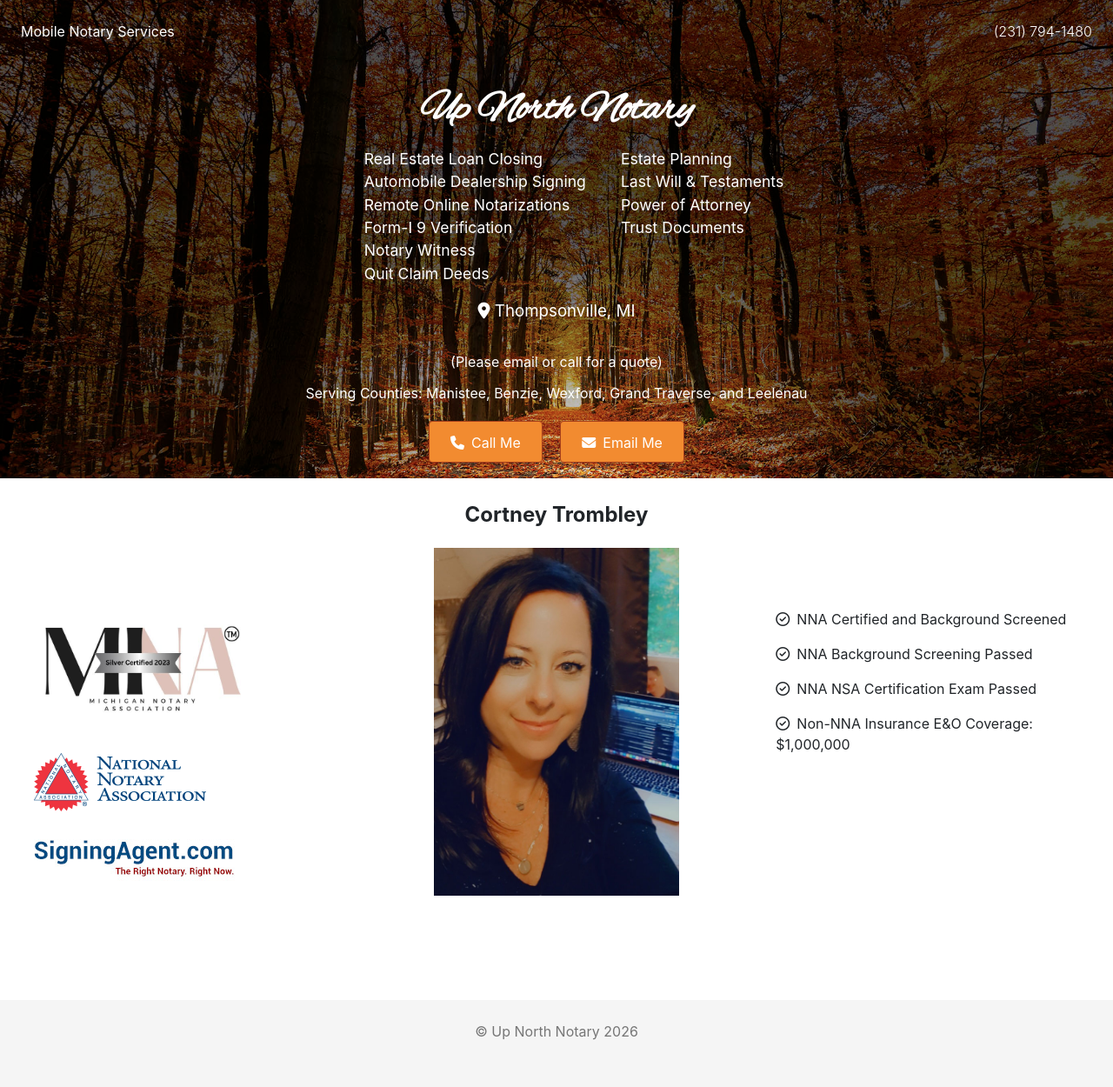
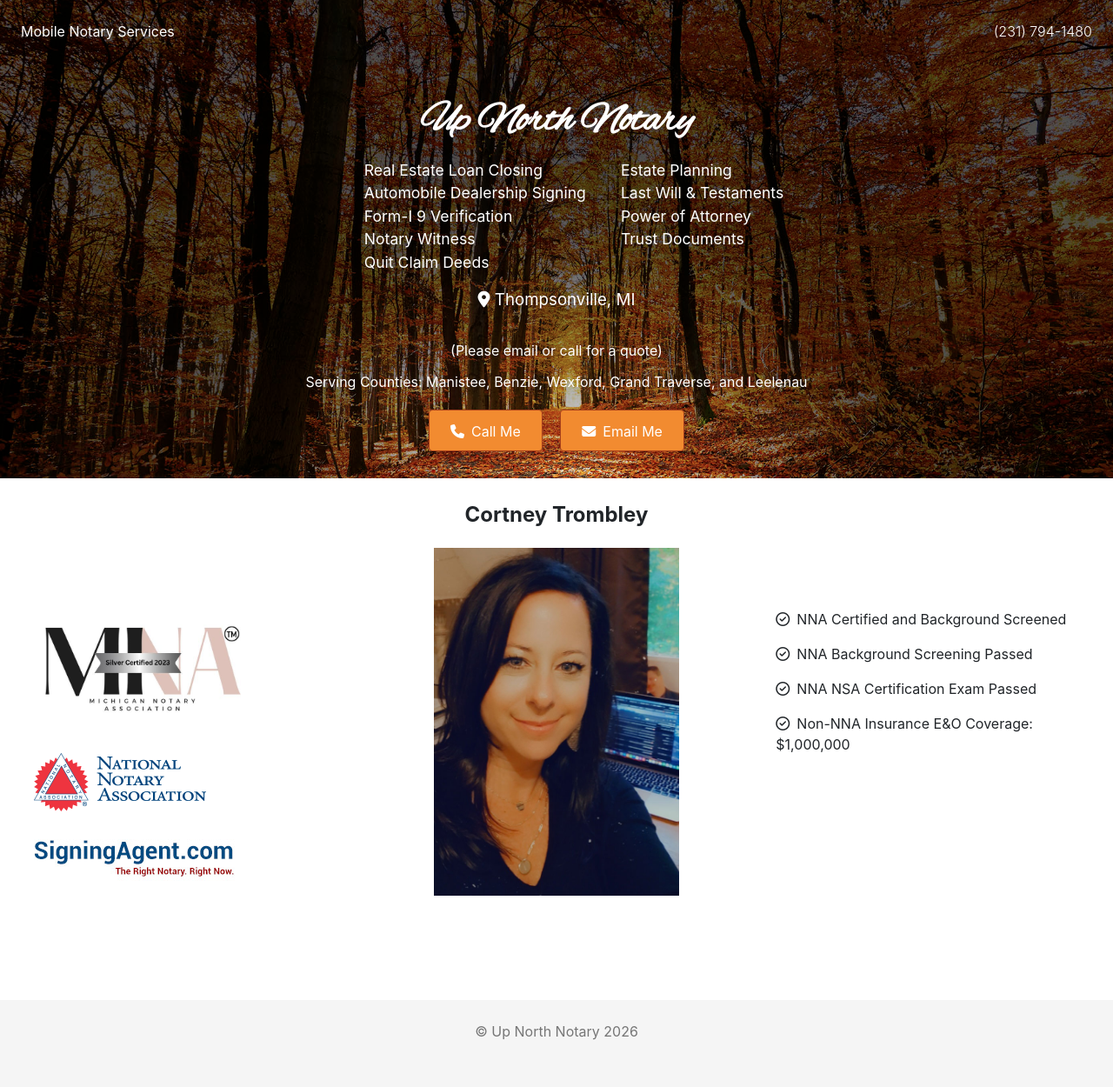
Before and after one commit to upnorthnotary/web, a Jekyll site: the page built from index.html, in a window 1280 px wide. Shown: the whole page at 87% size. Built offline with Jekyll 4.4.1, drawn with Linux system fonts in a browser that asks for light colours; nearby versions of some CDN libraries.

Commit message:
Removed remote online notary

```diff
--- a/index.html
+++ b/index.html
@@ -22,7 +22,6 @@ layout: home
                 <ul style="list-style: none">
                     <li>Real Estate Loan Closing</li>
                     <li>Automobile Dealership Signing</li>
-                    <li>Remote Online Notarizations</li>
                     <li>Form-I 9 Verification</li>
                     <li>Notary Witness</li>
                     <li>Quit Claim Deeds</li>
```
